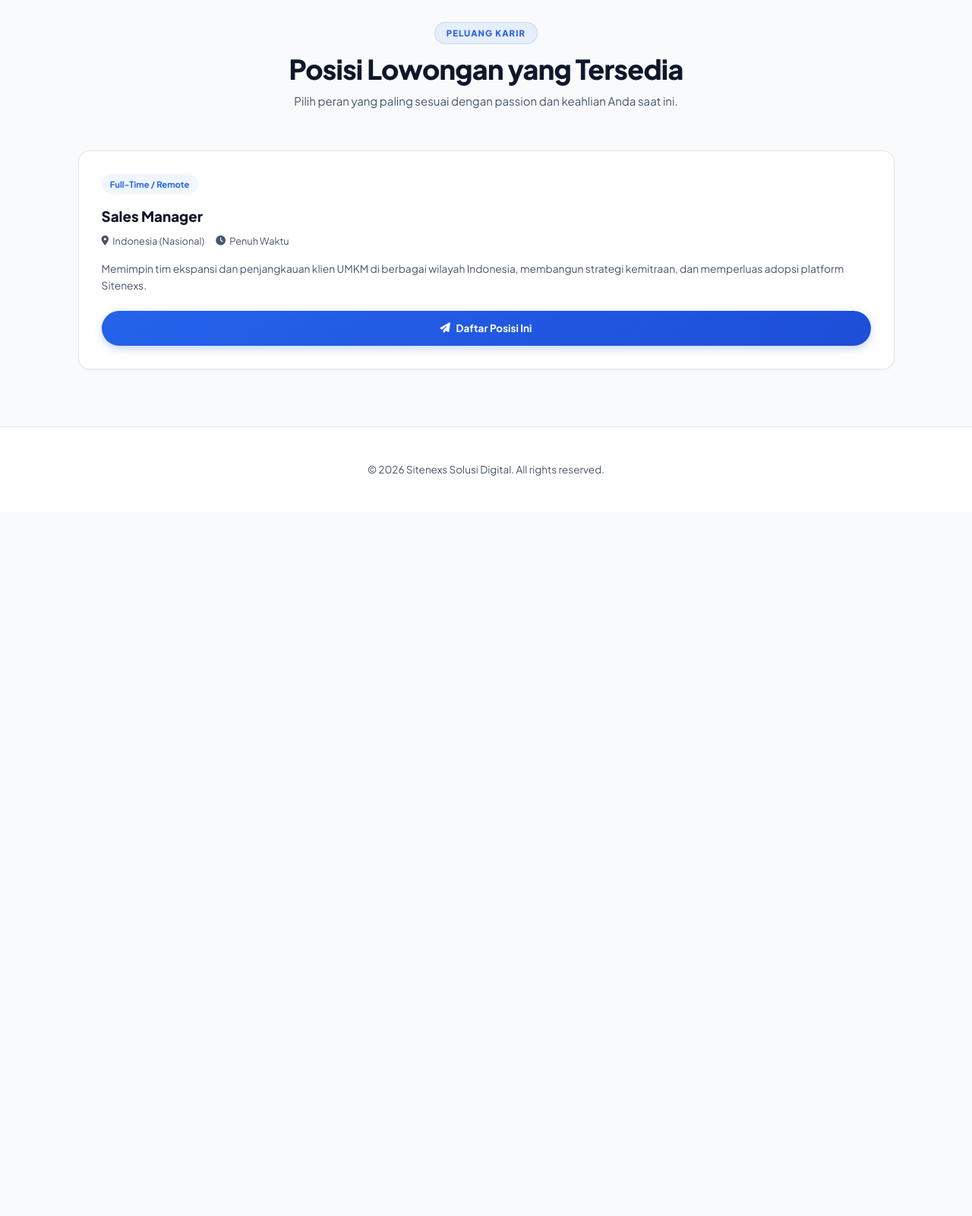
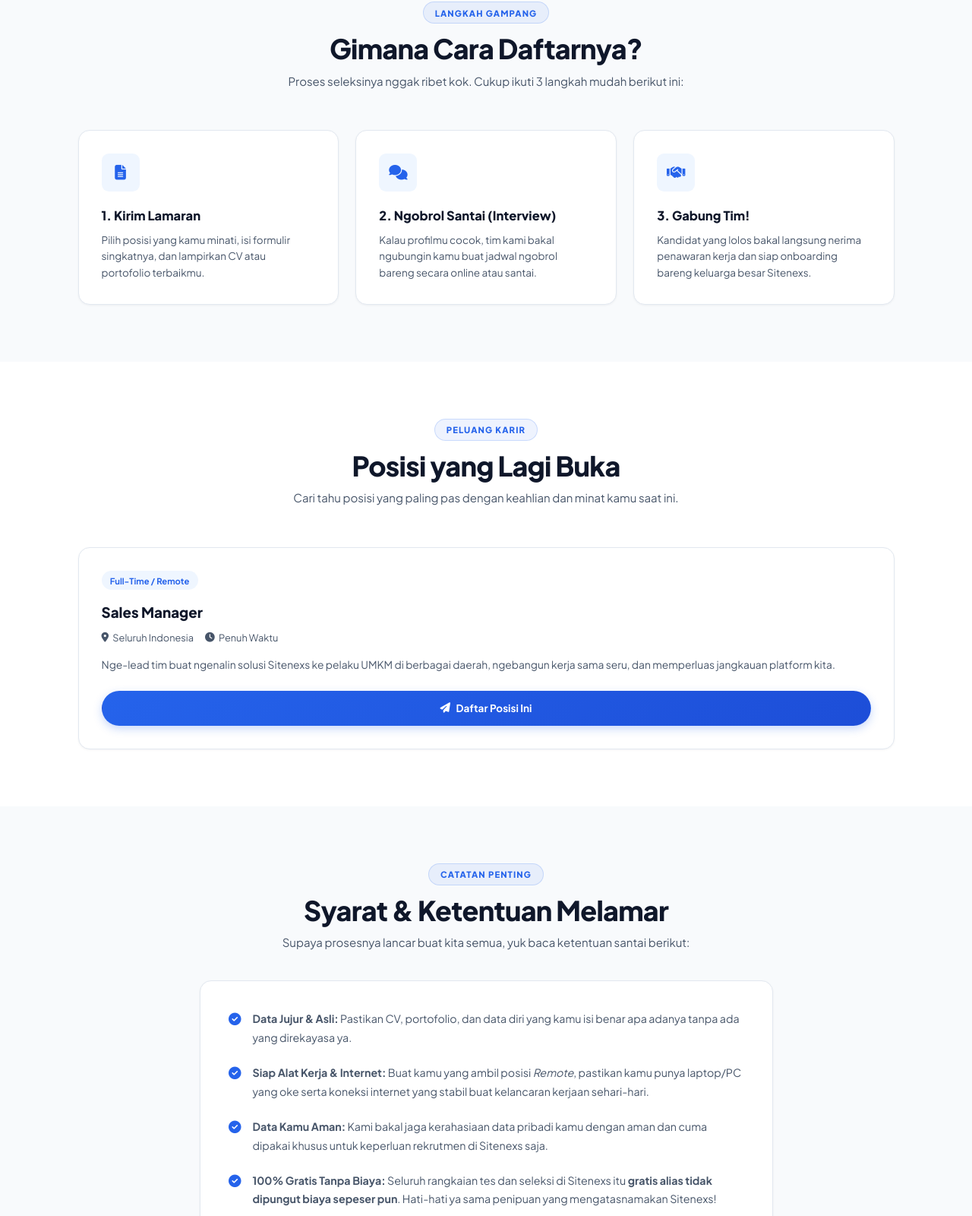
Before and after one commit to sitenexs/10.-kerja.sitenexs.com, a plain HTML site: page index.html in a window 1280 px wide. Shown: the part 1200-2800 px from the top of the page at 76% size. Before the commit the page ends 1874 px from the top, so only its background shows below. Drawn offline with Linux system fonts and the light colour scheme.

Commit message:
update index.html

```diff
--- a/index.html
+++ b/index.html
@@ -135,7 +135,9 @@
             </a>
             <nav class="nav-links">
                 <a href="#lowongan">Lowongan</a>
-                <a href="#budaya">Budaya Kami</a>
+                <a href="#budaya">Suasana Kerja</a>
+                <a href="#alur">Cara Daftar</a>
+                <a href="#ketentuan">Ketentuan</a>
                 <a href="https://sitenexs.com" class="btn btn-outline" style="padding: 0.45rem 1rem; font-size: 0.85rem;">Sitenexs Utama</a>
             </nav>
         </div>
@@ -146,17 +148,17 @@
         <div class="container">
             <div class="hero-wrapper">
                 <div class="badge">
-                    <i class="fas fa-rocket text-primary"></i> Bergabung Bersama Tim Sitenexs
+                    <i class="fas fa-rocket text-primary"></i> Ayo Berkembang Bersama Kami
                 </div>
                 <h1 class="hero-title">
-                    Wujudkan Masa Depan Inovasi Digital Bersama Kami
+                    Yuk, Bikin Perubahan Nyata Buat UMKM di Indonesia!
                 </h1>
                 <p class="hero-desc">
-                    Kami membangun solusi teknologi yang berdampak langsung bagi kemajuan UMKM di Indonesia. Cari posisi yang sesuai dengan keahlian Anda dan bertumbuhlah bersama kami.
+                    Di Sitenexs, kami merancang teknologi yang benar-benar ngebantu usaha kecil dan menengah agar naik kelas. Cari posisi yang pas buat kamu dan mari bertumbuh bareng!
                 </p>
                 <div style="display: flex; justify-content: center; gap: 1rem; margin-top: 0.5rem;">
                     <a href="#lowongan" class="btn btn-primary">
-                        <i class="fas fa-briefcase"></i> Lihat Lowongan Tersedia
+                        <i class="fas fa-briefcase"></i> Lihat Lowongan yang Ada
                     </a>
                 </div>
             </div>
@@ -167,38 +169,67 @@
     <section id="budaya" class="page-section" style="background-color: #ffffff;">
         <div class="container">
             <div class="section-header">
-                <span class="section-subtitle">Mengapa Sitenexs?</span>
-                <h2 class="section-title">Lingkungan Kerja & Budaya Kami</h2>
-                <p class="section-desc">Kami percaya bahwa inovasi besar lahir dari ruang kolaborasi yang fleksibel, dinamis, dan saling menghargai.</p>
+                <span class="section-subtitle">Kenapa Harus Sitenexs?</span>
+                <h2 class="section-title">Suasana & Cara Kerja Kami</h2>
+                <p class="section-desc">Kami percaya kalau ide-ide hebat itu muncul dari lingkungan yang santai, bebas berekspresi, dan saling support.</p>
             </div>
 
             <div class="benefits-grid">
                 <div class="benefit-card">
                     <div class="benefit-icon"><i class="fas fa-laptop-code"></i></div>
-                    <h3 class="benefit-title">Inovatif & Modern</h3>
-                    <p class="benefit-desc">Bekerja menggunakan teknologi dan arsitektur web modern untuk menciptakan produk nyata yang dipakai ribuan pengguna.</p>
+                    <h3 class="benefit-title">Serba Modern & Praktis</h3>
+                    <p class="benefit-desc">Kamu bakal pakai tools dan teknologi kekinian untuk bikin produk yang langsung dipakai dan dirasakan manfaatnya oleh ribuan pengguna.</p>
                 </div>
                 <div class="benefit-card">
                     <div class="benefit-icon"><i class="fas fa-users-cog"></i></div>
-                    <h3 class="benefit-title">Pertumbuhan Tim</h3>
-                    <p class="benefit-desc">Setiap anggota memiliki kesempatan besar untuk menyampaikan ide, memegang proyek utama, dan mengembangkan kapasitas diri.</p>
+                    <h3 class="benefit-title">Suara Kamu Didengar</h3>
+                    <p class="benefit-desc">Di sini nggak ada sekat kaku. Ide kreatif kamu sangat dihargai, dan kamu punya kebebasan buat pegang proyek penting.</p>
                 </div>
                 <div class="benefit-card">
                     <div class="benefit-icon"><i class="fas fa-balance-scale"></i></div>
-                    <h3 class="benefit-title">Fleksibel & Mandiri</h3>
-                    <p class="benefit-desc">Menjunjung tinggi produktivitas dan tanggung jawab dengan sistem kerja yang fleksibel serta berorientasi pada hasil.</p>
+                    <h3 class="benefit-title">Kerja Fleksibel & Nyaman</h3>
+                    <p class="benefit-desc">Kami lebih mengutamakan hasil kerja yang tuntas dan tanggung jawab, bukan sekadar absen ketat yang bikin stres.</p>
+                </div>
+            </div>
+        </div>
+    </section>
+
+    <!-- CARA KERJA / ALUR REKRUTMEN -->
+    <section id="alur" class="page-section">
+        <div class="container">
+            <div class="section-header">
+                <span class="section-subtitle">Langkah Gampang</span>
+                <h2 class="section-title">Gimana Cara Daftarnya?</h2>
+                <p class="section-desc">Proses seleksinya nggak ribet kok. Cukup ikuti 3 langkah mudah berikut ini:</p>
+            </div>
+
+            <div class="benefits-grid">
+                <div class="benefit-card">
+                    <div class="benefit-icon"><i class="fas fa-file-alt"></i></div>
+                    <h3 class="benefit-title">1. Kirim Lamaran</h3>
+                    <p class="benefit-desc">Pilih posisi yang kamu minati, isi formulir singkatnya, dan lampirkan CV atau portofolio terbaikmu.</p>
+                </div>
+                <div class="benefit-card">
+                    <div class="benefit-icon"><i class="fas fa-comments"></i></div>
+                    <h3 class="benefit-title">2. Ngobrol Santai (Interview)</h3>
+                    <p class="benefit-desc">Kalau profilmu cocok, tim kami bakal ngubungin kamu buat jadwal ngobrol bareng secara online atau santai.</p>
+                </div>
+                <div class="benefit-card">
+                    <div class="benefit-icon"><i class="fas fa-handshake"></i></div>
+                    <h3 class="benefit-title">3. Gabung Tim!</h3>
+                    <p class="benefit-desc">Kandidat yang lolos bakal langsung nerima penawaran kerja dan siap onboarding bareng keluarga besar Sitenexs.</p>
                 </div>
             </div>
         </div>
     </section>
 
     <!-- DAFTAR LOWONGAN PEKERJAAN -->
-    <section id="lowongan" class="page-section">
+    <section id="lowongan" class="page-section" style="background-color: #ffffff;">
         <div class="container">
             <div class="section-header">
                 <span class="section-subtitle">Peluang Karir</span>
-                <h2 class="section-title">Posisi Lowongan yang Tersedia</h2>
-                <p class="section-desc">Pilih peran yang paling sesuai dengan passion dan keahlian Anda saat ini.</p>
+                <h2 class="section-title">Posisi yang Lagi Buka</h2>
+                <p class="section-desc">Cari tahu posisi yang paling pas dengan keahlian dan minat kamu saat ini.</p>
             </div>
 
             <div class="jobs-grid">
@@ -208,16 +239,46 @@
                         <span class="job-tag">Full-Time / Remote</span>
                         <h3 class="job-title">Sales Manager</h3>
                         <div class="job-details">
-                            <span><i class="fas fa-map-marker-alt"></i> Indonesia (Nasional)</span>
+                            <span><i class="fas fa-map-marker-alt"></i> Seluruh Indonesia</span>
                             <span><i class="fas fa-clock"></i> Penuh Waktu</span>
                         </div>
                         <p class="job-desc">
-                            Memimpin tim ekspansi dan penjangkauan klien UMKM di berbagai wilayah Indonesia, membangun strategi kemitraan, dan memperluas adopsi platform Sitenexs.
+                            Nge-lead tim buat ngenalin solusi Sitenexs ke pelaku UMKM di berbagai daerah, ngebangun kerja sama seru, dan memperluas jangkauan platform kita.
                         </p>
                     </div>
-                    <a href="form/?posisi=Sales%20Manager" class="btn btn-primary" style="width: 100%;" class="btn btn-primary" style="width: 100%;">
+                    <a href="form/?posisi=Sales%20Manager" class="btn btn-primary" style="width: 100%;">
                         <i class="fas fa-paper-plane"></i> Daftar Posisi Ini
                     </a>
+                </div>
+            </div>
+        </div>
+    </section>
+
+    <!-- SYARAT DAN KETENTUAN -->
+    <section id="ketentuan" class="page-section">
+        <div class="container" style="max-width: 800px;">
+            <div class="section-header" style="margin-bottom: 2.5rem;">
+                <span class="section-subtitle">Catatan Penting</span>
+                <h2 class="section-title">Syarat & Ketentuan Melamar</h2>
+                <p class="section-desc">Supaya prosesnya lancar buat kita semua, yuk baca ketentuan santai berikut:</p>
+            </div>
+
+            <div style="background: var(--bg-card); border: 1px solid var(--border-subtle); border-radius: var(--radius-lg); padding: 2.5rem; box-shadow: var(--shadow-sm); display: flex; flex-direction: column; gap: 1.5rem; color: var(--text-muted); font-size: 0.95rem; line-height: 1.7;">
+                <div style="display: flex; gap: 1rem; align-items: flex-start;">
+                    <i class="fas fa-check-circle text-primary" style="margin-top: 0.3rem; font-size: 1.1rem; color: var(--primary);"></i>
+                    <p><strong>Data Jujur & Asli:</strong> Pastikan CV, portofolio, dan data diri yang kamu isi benar apa adanya tanpa ada yang direkayasa ya.</p>
+                </div>
+                <div style="display: flex; gap: 1rem; align-items: flex-start;">
+                    <i class="fas fa-check-circle text-primary" style="margin-top: 0.3rem; font-size: 1.1rem; color: var(--primary);"></i>
+                    <p><strong>Siap Alat Kerja & Internet:</strong> Buat kamu yang ambil posisi <em>Remote</em>, pastikan kamu punya laptop/PC yang oke serta koneksi internet yang stabil buat kelancaran kerjaan sehari-hari.</p>
+                </div>
+                <div style="display: flex; gap: 1rem; align-items: flex-start;">
+                    <i class="fas fa-check-circle text-primary" style="margin-top: 0.3rem; font-size: 1.1rem; color: var(--primary);"></i>
+                    <p><strong>Data Kamu Aman:</strong> Kami bakal jaga kerahasiaan data pribadi kamu dengan aman dan cuma dipakai khusus untuk keperluan rekrutmen di Sitenexs saja.</p>
+                </div>
+                <div style="display: flex; gap: 1rem; align-items: flex-start;">
+                    <i class="fas fa-check-circle text-primary" style="margin-top: 0.3rem; font-size: 1.1rem; color: var(--primary);"></i>
+                    <p><strong>100% Gratis Tanpa Biaya:</strong> Seluruh rangkaian tes dan seleksi di Sitenexs itu <strong>gratis alias tidak dipungut biaya sepeser pun</strong>. Hati-hati ya sama penipuan yang mengatasnamakan Sitenexs!</p>
                 </div>
             </div>
         </div>
```
